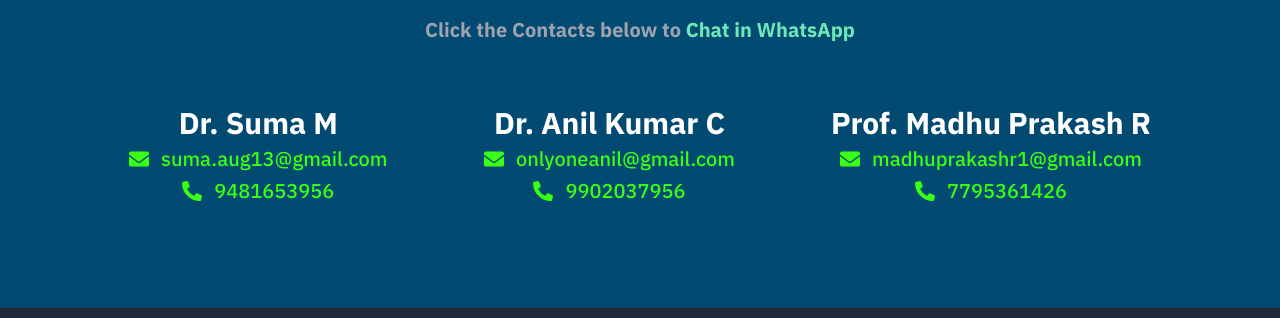
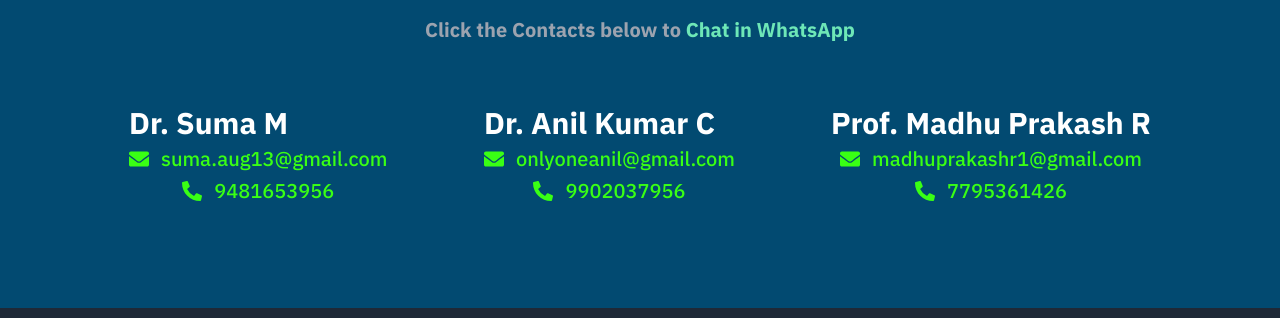
Before and after one commit to Amaan9136/ecmi-2025, a Next.js app: page / in a window 1280 px wide. Shown: the part 10447-10765 px from the top of the page. Built offline with nearby package versions, Linux system fonts and the light colour scheme; no server answers; the database is empty.

Commit message:
chore: CICD 2

```diff
--- a/components/ContactUs/Index.jsx
+++ b/components/ContactUs/Index.jsx
@@ -50,7 +50,7 @@ const ContactUs = () => {
         {contactData.map((cont, index) => (
           <motion.div key={index} style={{ opacity: contactOpacity }} className="w-full sm:w-80 md:w-96 lg:w-auto flex justify-center">
             <Tilt
-              className="cursor-pointer rounded-lg p-4 lg:p-8 group text-center w-full"
+              className="cursor-pointer rounded-lg p-4 lg:p-8 group w-full"
               glareEnable={true}
               glareMaxOpacity={1.1}
               glareColor={cont.color}
--- a/components/Schedule/Index.jsx
+++ b/components/Schedule/Index.jsx
@@ -46,7 +46,7 @@ const Schedule = () => {
 
       <motion.div
   style={{ opacity: tableOpacity }}
-  className="relative flex flex-col sm:flex-row items-center mt-6 gap-6 sm:gap-4 z-[350] pb-12"
+  className="relative flex flex-col sm:flex-row items-center mt-6 gap-6 sm:gap-4  pb-12"
 >
   {/* Important Dates Table */}
   <div className="rounded-xl border-0 border-l-4 border-purple-400 bg-gray-900 shadow-lg overflow-hidden border w-full sm:max-w-xl mx-auto">
```
